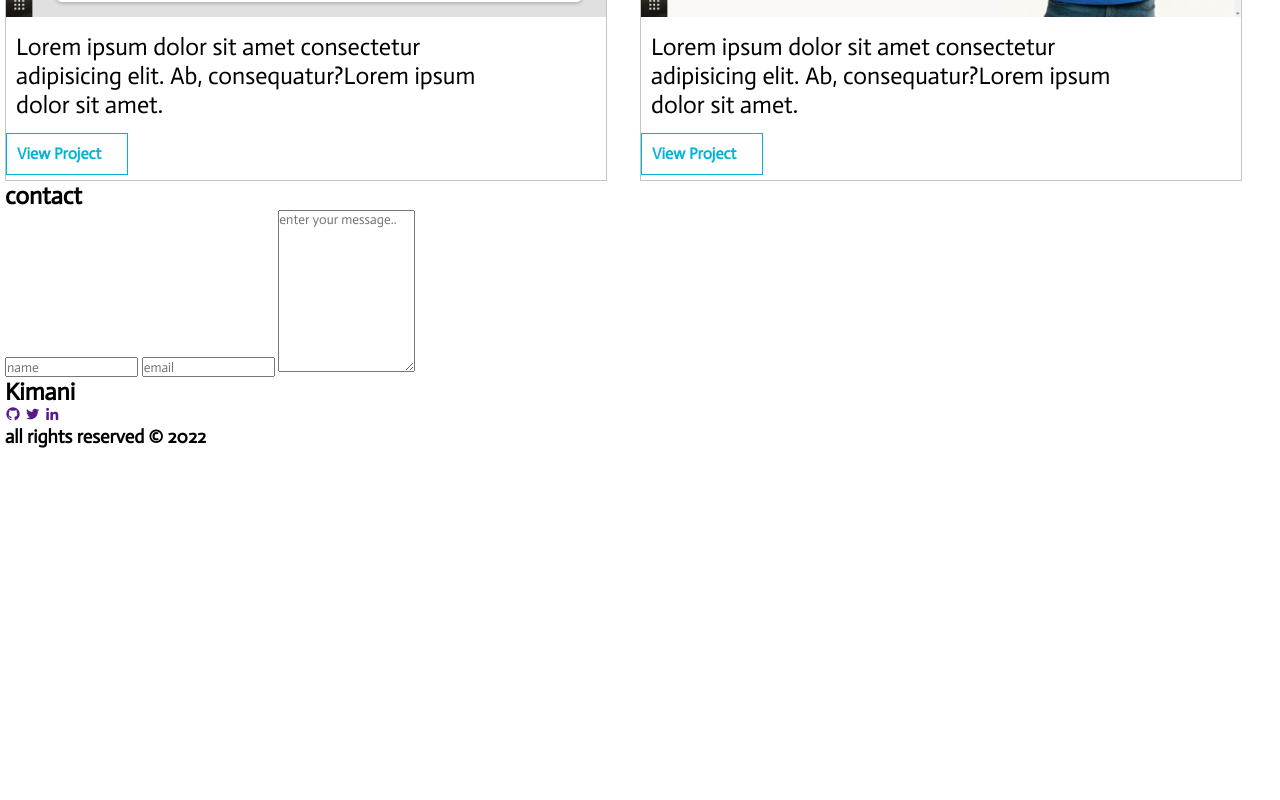
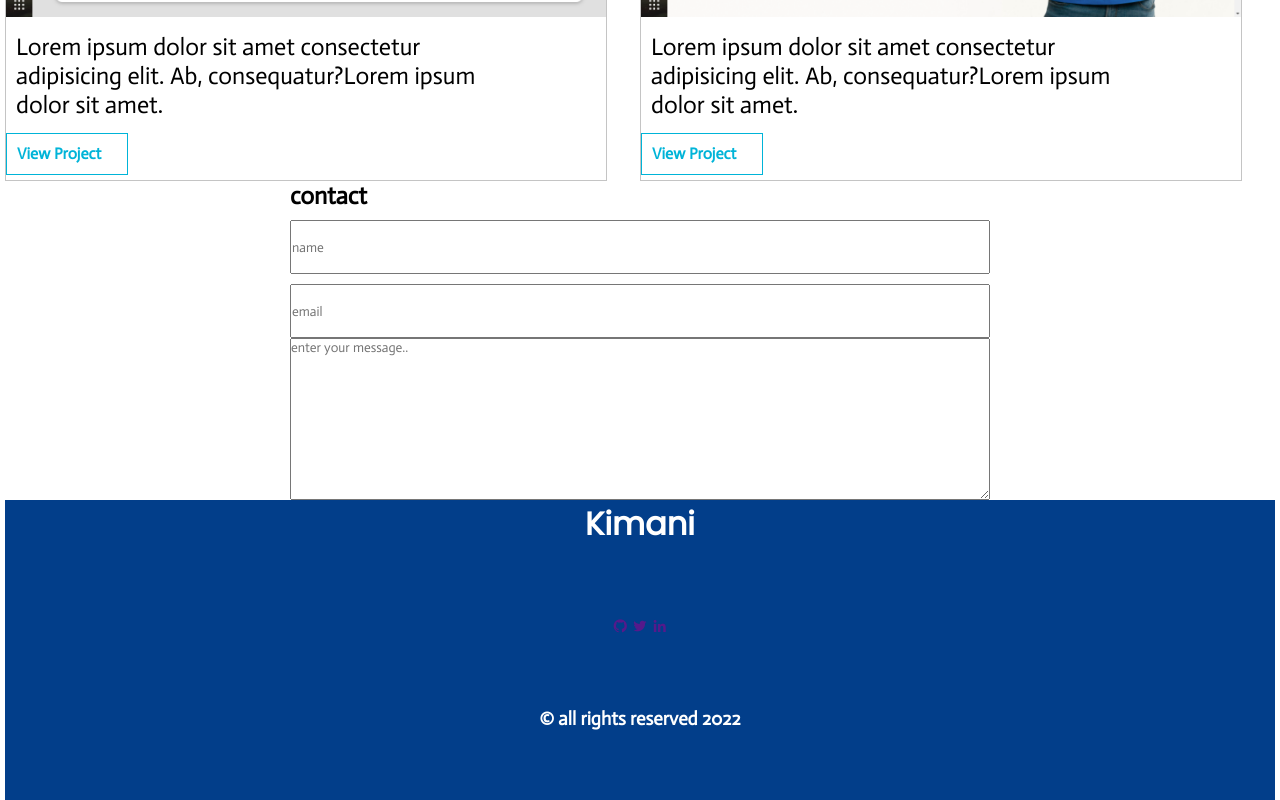
Before and after one commit to anthonykimani/portfolio-website, a plain HTML site: page index.html in a window 1280 px wide. Shown: the part 2763-3563 px from the top of the page. Before the commit the page ends 3211 px from the top, so only its background shows below. Drawn offline with nearby package versions, Linux system fonts and the light colour scheme.

Commit message:
styles the contact form and the footer

```diff
--- a/Assets/css/index.css
+++ b/Assets/css/index.css
@@ -219,3 +219,32 @@
     background-color:#00b4d8;
     color:white;
 }
+
+.contact-container{
+    display:grid;
+    justify-content:center;
+}
+
+.contacts form{
+    display:grid;
+    width:700px;
+}
+
+.contacts form input{
+    height:50px;
+    margin-top:10px;
+}
+
+.footer-container{
+    display:grid;
+    justify-content:center;
+    background-color: #023e8a;
+    height:300px;
+    color:white;
+    text-align:center;
+}
+
+.footer-container h2{
+    font-size:32px;
+    font-family:"Poppins"
+}
--- a/index.html
+++ b/index.html
@@ -149,7 +149,7 @@
                 <a href=""><i class = "bx bxl-twitter"></i></a>
                 <a href=""><i class = "bx bxl-linkedin"></i></a>
             </div>
-            <h3>all rights reserved &copy; 2022</h3>
+            <h3>&copy; all rights reserved 2022</h3>
         </section>
     </div>
 </body>
```
